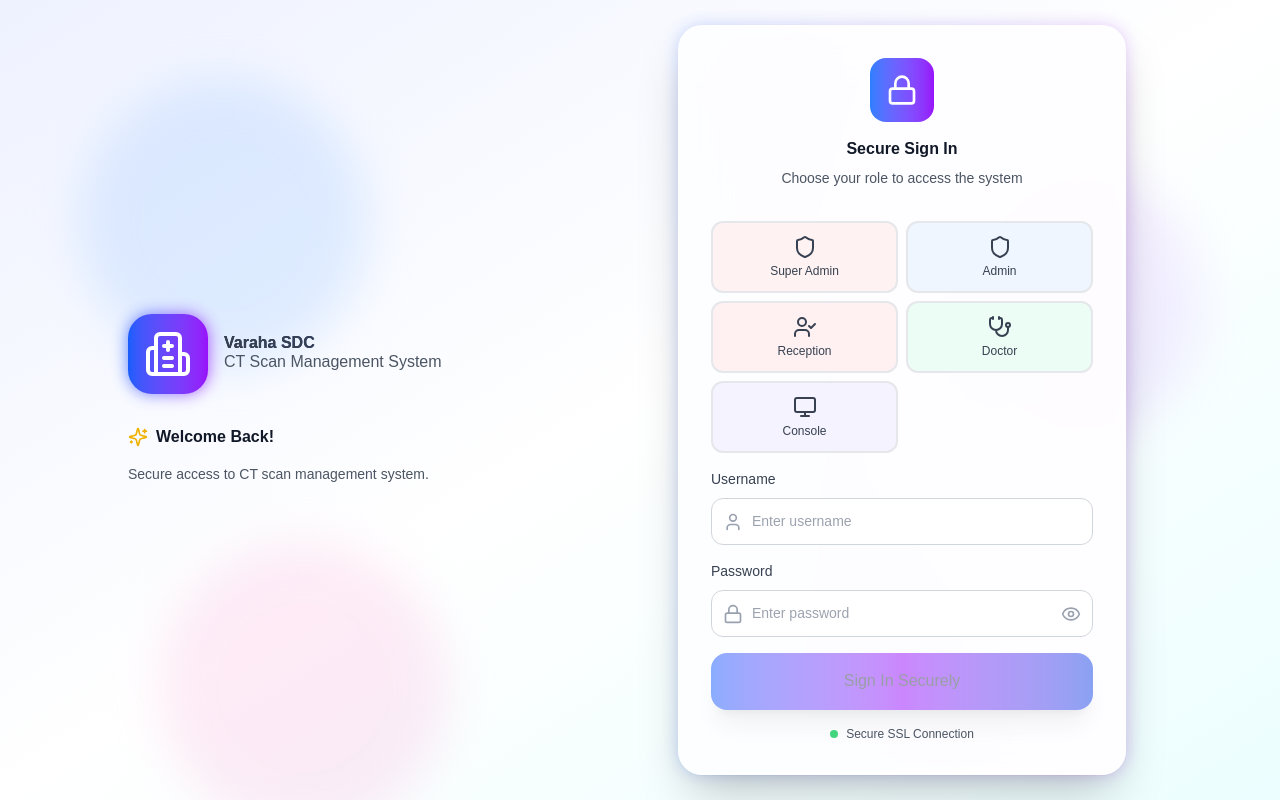
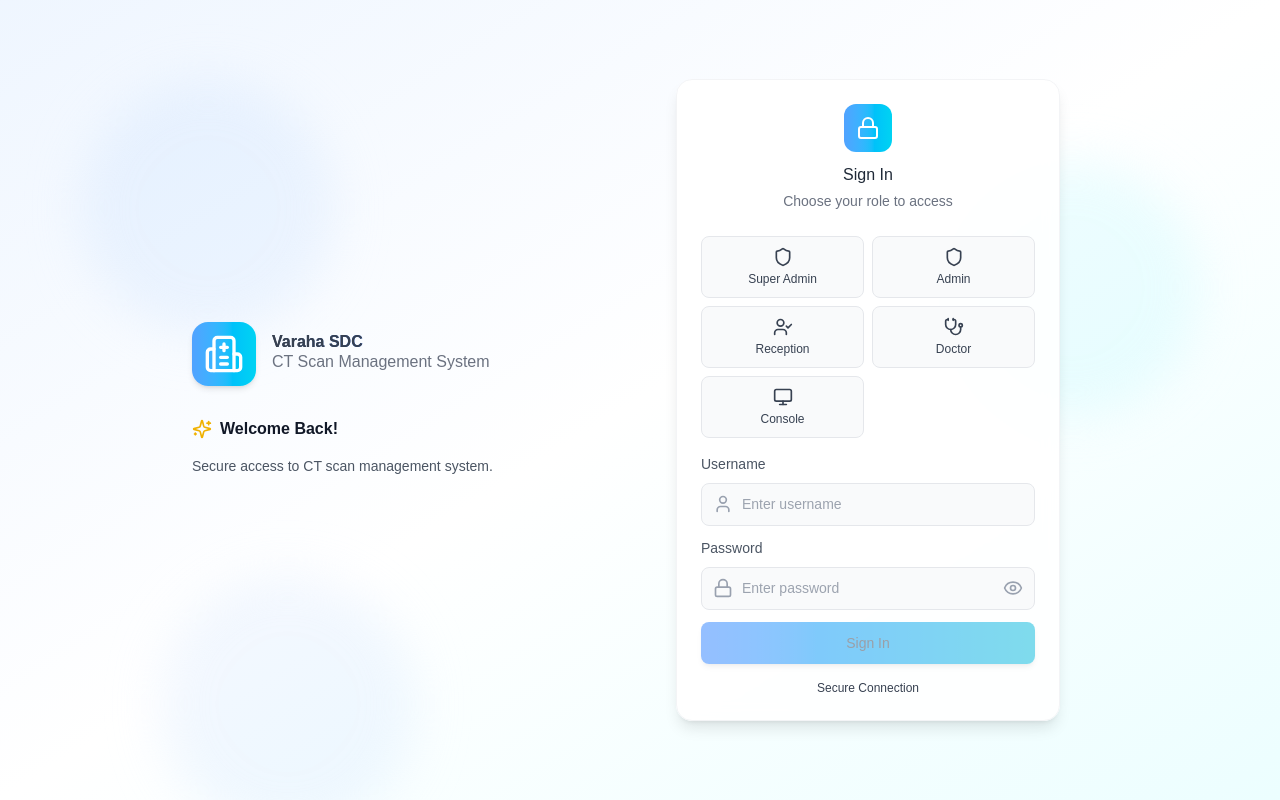
Before and after one commit to ashokverma-an/varaha-sdc-migrated, a Next.js app: page /login in a window 1280 px wide. Built offline with nearby package versions, Linux system fonts and the light colour scheme.

Commit message:
done by ashok vermmq

```diff
--- a/src/app/globals.css
+++ b/src/app/globals.css
@@ -316,3 +316,121 @@ html {
   transform: translateY(-8px) scale(1.02);
   box-shadow: 0 25px 50px -12px rgba(0, 0, 0, 0.25);
 }
+
+/* Dark background text visibility fixes */
+.bg-gray-800, .bg-gray-900, .bg-slate-800, .bg-slate-900,
+.bg-blue-800, .bg-blue-900, .bg-indigo-800, .bg-indigo-900,
+.bg-purple-800, .bg-purple-900, .bg-violet-800, .bg-violet-900,
+.bg-green-800, .bg-green-900, .bg-emerald-800, .bg-emerald-900,
+.bg-red-800, .bg-red-900, .bg-rose-800, .bg-rose-900 {
+  color: white !important;
+}
+
+/* Dark gradient backgrounds */
+.bg-gradient-to-r.from-gray-800, .bg-gradient-to-r.from-slate-800,
+.bg-gradient-to-r.from-blue-800, .bg-gradient-to-r.from-indigo-800,
+.bg-gradient-to-r.from-purple-800, .bg-gradient-to-r.from-violet-800,
+.bg-gradient-to-r.from-green-800, .bg-gradient-to-r.from-emerald-800,
+.bg-gradient-to-r.from-red-800, .bg-gradient-to-r.from-rose-800 {
+  color: white !important;
+}
+
+/* Button text visibility on dark backgrounds */
+button.bg-gray-800, button.bg-gray-900,
+button.bg-blue-800, button.bg-blue-900,
+button.bg-purple-800, button.bg-purple-900,
+button.bg-green-800, button.bg-green-900,
+button.bg-red-800, button.bg-red-900 {
+  color: white !important;
+}
+
+/* Ensure all child elements have white text on dark backgrounds */
+.bg-gray-800 *, .bg-gray-900 *,
+.bg-blue-800 *, .bg-blue-900 *,
+.bg-purple-800 *, .bg-purple-900 *,
+.bg-green-800 *, .bg-green-900 *,
+.bg-red-800 *, .bg-red-900 * {
+  color: white !important;
+}
+
+/* Override for inputs that should remain readable */
+.bg-gray-800 input, .bg-gray-900 input,
+.bg-blue-800 input, .bg-blue-900 input,
+.bg-purple-800 input, .bg-purple-900 input {
+  color: #374151 !important;
+  background-color: white !important;
+}
+
+/* Specific text color overrides for dark backgrounds */
+[class*="bg-gray-8"] h1, [class*="bg-gray-8"] h2, [class*="bg-gray-8"] h3,
+[class*="bg-gray-9"] h1, [class*="bg-gray-9"] h2, [class*="bg-gray-9"] h3,
+[class*="bg-blue-8"] h1, [class*="bg-blue-8"] h2, [class*="bg-blue-8"] h3,
+[class*="bg-blue-9"] h1, [class*="bg-blue-9"] h2, [class*="bg-blue-9"] h3 {
+  color: white !important;
+}
+
+/* Table text on dark backgrounds */
+.bg-gray-800 table, .bg-gray-900 table,
+.bg-blue-800 table, .bg-blue-900 table {
+  color: white !important;
+}
+
+.bg-gray-800 th, .bg-gray-900 th,
+.bg-blue-800 th, .bg-blue-900 th,
+.bg-gray-800 td, .bg-gray-900 td,
+.bg-blue-800 td, .bg-blue-900 td {
+  color: white !important;
+}
+
+/* PHP Admin Report Styling */
+.report-table {
+  font-family: Arial, sans-serif !important;
+  font-size: 11px !important;
+  border-collapse: collapse !important;
+  width: 100% !important;
+}
+
+.report-table th {
+  background-color: #f8f9fa !important;
+  border: 1px solid #dee2e6 !important;
+  padding: 4px 6px !important;
+  font-weight: bold !important;
+  font-size: 11px !important;
+  text-align: left !important;
+  color: #212529 !important;
+}
+
+.report-table td {
+  border: 1px solid #dee2e6 !important;
+  padding: 3px 6px !important;
+  font-size: 11px !important;
+  color: #212529 !important;
+  vertical-align: top !important;
+}
+
+.report-amount {
+  text-align: right !important;
+  font-family: monospace !important;
+  font-weight: bold !important;
+}
+
+.report-date {
+  font-family: Arial, sans-serif !important;
+  font-size: 11px !important;
+  white-space: nowrap !important;
+}
+
+.report-header {
+  font-family: Arial, sans-serif !important;
+  font-size: 14px !important;
+  font-weight: bold !important;
+  text-align: center !important;
+  margin-bottom: 10px !important;
+}
+
+.php-admin-page {
+  font-family: Arial, sans-serif !important;
+  font-size: 11px !important;
+  background-color: white !important;
+  padding: 10px !important;
+}
--- a/src/app/login/page.tsx
+++ b/src/app/login/page.tsx
@@ -81,30 +81,29 @@ export default function Login() {
   };
 
   return (
-    <div className="min-h-screen bg-gradient-to-br from-indigo-50 via-white to-cyan-50 flex items-center justify-center p-4 relative overflow-hidden">
+    <div className="min-h-screen bg-gradient-to-br from-blue-50 via-white to-cyan-50 flex items-center justify-center p-2 relative overflow-hidden">
       {/* Animated Background Elements */}
       <div className="absolute inset-0">
-        <div className="absolute top-20 left-20 w-72 h-72 bg-blue-200 rounded-full mix-blend-multiply filter blur-xl opacity-30 animate-pulse"></div>
-        <div className="absolute top-40 right-20 w-72 h-72 bg-purple-200 rounded-full mix-blend-multiply filter blur-xl opacity-30 animate-pulse animation-delay-2000"></div>
-        <div className="absolute -bottom-8 left-40 w-72 h-72 bg-pink-200 rounded-full mix-blend-multiply filter blur-xl opacity-30 animate-pulse animation-delay-4000"></div>
+        <div className="absolute top-20 left-20 w-64 h-64 bg-blue-100 rounded-full mix-blend-multiply filter blur-xl opacity-20 animate-pulse"></div>
+        <div className="absolute top-40 right-20 w-64 h-64 bg-cyan-100 rounded-full mix-blend-multiply filter blur-xl opacity-20 animate-pulse animation-delay-2000"></div>
+        <div className="absolute -bottom-8 left-40 w-64 h-64 bg-blue-100 rounded-full mix-blend-multiply filter blur-xl opacity-20 animate-pulse animation-delay-4000"></div>
       </div>
 
-      <div className="relative w-full max-w-5xl mx-auto">
-        <div className="grid lg:grid-cols-2 gap-6 items-center">
+      <div className="relative w-full max-w-4xl mx-auto">
+        <div className="grid lg:grid-cols-2 gap-4 items-center">
           {/* Left Side - Branding */}
           <div className="text-center lg:text-left space-y-8">
             <div className="flex items-center justify-center lg:justify-start space-x-4">
               <div className="relative">
-                <div className="absolute inset-0 bg-gradient-to-r from-blue-600 to-purple-600 rounded-3xl blur opacity-75"></div>
-                <div className="relative p-4 bg-gradient-to-r from-blue-600 to-purple-600 rounded-3xl">
-                  <Hospital className="h-12 w-12 text-white" />
+                <div className="p-3 bg-gradient-to-r from-blue-400 to-cyan-400 rounded-2xl shadow-md">
+                  <Hospital className="h-10 w-10 text-white" />
                 </div>
               </div>
               <div>
-                <h1 className="text-5xl font-bold bg-gradient-to-r from-gray-900 via-blue-800 to-purple-800 bg-clip-text text-transparent">
+                <h1 className="text-4xl font-bold bg-gradient-to-r from-gray-700 via-blue-600 to-cyan-600 bg-clip-text text-transparent">
                   Varaha SDC
                 </h1>
-                <p className="text-gray-600 text-xl font-medium">CT Scan Management System</p>
+                <p className="text-gray-500 text-lg font-medium">CT Scan Management System</p>
               </div>
             </div>
 
@@ -120,16 +119,15 @@ export default function Login() {
           </div>
 
           {/* Right Side - Login Form */}
-          <div className="w-full max-w-md mx-auto">
+          <div className="w-full max-w-sm mx-auto">
             <div className="relative">
-              <div className="absolute inset-0 bg-gradient-to-r from-blue-600 to-purple-600 rounded-3xl blur opacity-20"></div>
-              <div className="relative bg-white/95 backdrop-blur-xl rounded-3xl shadow-2xl p-8 border border-white/30">
-                <div className="text-center mb-8">
-                  <div className="inline-flex items-center justify-center w-16 h-16 bg-gradient-to-r from-blue-500 to-purple-600 rounded-2xl mb-4">
-                    <Lock className="h-8 w-8 text-white" />
+              <div className="bg-white/90 backdrop-blur-sm rounded-2xl shadow-lg p-6 border border-gray-100">
+                <div className="text-center mb-6">
+                  <div className="inline-flex items-center justify-center w-12 h-12 bg-gradient-to-r from-blue-400 to-cyan-400 rounded-xl mb-3">
+                    <Lock className="h-6 w-6 text-white" />
                   </div>
-                  <h3 className="text-2xl font-bold text-gray-900 mb-2">Secure Sign In</h3>
-                  <p className="text-gray-600">Choose your role to access the system</p>
+                  <h3 className="text-xl font-semibold text-gray-800 mb-1">Sign In</h3>
+                  <p className="text-gray-500 text-sm">Choose your role to access</p>
                 </div>
 
                 {/* Enhanced Role Selection */}
@@ -141,15 +139,15 @@ export default function Login() {
                         key={role.id}
                         type="button"
                         onClick={() => handleRoleSelect(role)}
-                        className={`group relative p-3 rounded-xl border-2 transition-all duration-300 transform hover:scale-105 ${
+                        className={`group relative p-2.5 rounded-lg border transition-all duration-200 ${
                           selectedRole === role.id
-                            ? `bg-gradient-to-r ${role.color} text-white border-transparent shadow-xl scale-105`
-                            : `${role.bgColor} hover:shadow-lg border-gray-200 ${role.textColor} hover:border-gray-300`
+                            ? `bg-gradient-to-r ${role.color} text-white border-transparent shadow-md`
+                            : `bg-gray-50 hover:bg-gray-100 border-gray-200 text-gray-600 hover:border-gray-300`
                         }`}
                       >
                         <div className="relative z-10">
-                          <IconComponent className="h-6 w-6 mx-auto mb-1" />
-                          <div className="text-xs font-semibold">{role.name}</div>
+                          <IconComponent className="h-5 w-5 mx-auto mb-1" />
+                          <div className="text-xs font-medium">{role.name}</div>
                         </div>
                         {selectedRole === role.id && (
                           <div className="absolute inset-0 bg-white/20 rounded-2xl animate-pulse"></div>
@@ -159,7 +157,7 @@ export default function Login() {
                   })}
                 </div>
 
-              <form onSubmit={handleSubmit} className="space-y-4">
+              <form onSubmit={handleSubmit} className="space-y-3">
                 {error && (
                   <div className="bg-red-50 border-l-4 border-red-400 p-4 rounded-lg">
                     <div className="flex">
@@ -170,7 +168,7 @@ export default function Login() {
 
                 {/* Username Field */}
                 <div className="space-y-2">
-                  <label className="text-sm font-medium text-gray-700 block">
+                  <label className="text-sm font-medium text-gray-600 block">
                     Username
                   </label>
                   <div className="relative">
@@ -182,7 +180,7 @@ export default function Login() {
                       required
                       value={formData.username}
                       onChange={(e) => setFormData({ ...formData, username: e.target.value })}
-                      className="w-full pl-10 pr-4 py-3 border border-gray-300 rounded-xl focus:ring-2 focus:ring-blue-500 focus:border-transparent transition-all duration-200 bg-white text-gray-900 placeholder-gray-500"
+                      className="w-full pl-10 pr-4 py-2.5 border border-gray-200 rounded-lg focus:ring-2 focus:ring-blue-400 focus:border-transparent transition-all duration-200 bg-gray-50 focus:bg-white text-gray-800 placeholder-gray-400"
                       placeholder="Enter username"
                     />
                   </div>
@@ -190,7 +188,7 @@ export default function Login() {
 
                 {/* Password Field */}
                 <div className="space-y-2">
-                  <label className="text-sm font-medium text-gray-700 block">
+                  <label className="text-sm font-medium text-gray-600 block">
                     Password
                   </label>
                   <div className="relative">
@@ -202,7 +200,7 @@ export default function Login() {
                       required
                       value={formData.password}
                       onChange={(e) => setFormData({ ...formData, password: e.target.value })}
-                      className="w-full pl-10 pr-12 py-3 border border-gray-300 rounded-xl focus:ring-2 focus:ring-blue-500 focus:border-transparent transition-all duration-200 bg-white text-gray-900 placeholder-gray-500"
+                      className="w-full pl-10 pr-12 py-2.5 border border-gray-200 rounded-lg focus:ring-2 focus:ring-blue-400 focus:border-transparent transition-all duration-200 bg-gray-50 focus:bg-white text-gray-800 placeholder-gray-400"
                       placeholder="Enter password"
                     />
                     <button
@@ -223,28 +221,22 @@ export default function Login() {
                 <button
                   type="submit"
                   disabled={loading || !selectedRole}
-                  className="group relative w-full bg-gradient-to-r from-blue-600 via-purple-600 to-blue-700 text-white py-4 px-6 rounded-2xl font-semibold hover:from-blue-700 hover:via-purple-700 hover:to-blue-800 focus:outline-none focus:ring-4 focus:ring-blue-500/50 disabled:opacity-50 disabled:cursor-not-allowed transition-all duration-300 shadow-xl hover:shadow-2xl transform hover:scale-[1.02] active:scale-[0.98]"
+                  className="w-full bg-gradient-to-r from-blue-500 to-cyan-500 text-white py-2.5 px-4 rounded-lg font-medium hover:from-blue-600 hover:to-cyan-600 focus:outline-none focus:ring-2 focus:ring-blue-400 focus:ring-offset-1 disabled:opacity-50 disabled:cursor-not-allowed transition-all duration-200 shadow-md hover:shadow-lg"
                 >
-                  <div className="absolute inset-0 bg-gradient-to-r from-white/20 to-transparent rounded-2xl opacity-0 group-hover:opacity-100 transition-opacity duration-300"></div>
-                  <div className="relative z-10">
-                    {loading ? (
-                      <div className="flex items-center justify-center space-x-3">
-                        <div className="w-5 h-5 border-2 border-white border-t-transparent rounded-full animate-spin"></div>
-                        <span className="text-lg">Signing in...</span>
-                      </div>
-                    ) : (
-                      <span className="text-lg">Sign In Securely</span>
-                    )}
-                  </div>
+                  {loading ? (
+                    <div className="flex items-center justify-center space-x-2">
+                      <div className="w-4 h-4 border-2 border-white border-t-transparent rounded-full animate-spin"></div>
+                      <span>Signing in...</span>
+                    </div>
+                  ) : (
+                    <span>Sign In</span>
+                  )}
                 </button>
               </form>
 
                 {/* Footer */}
                 <div className="mt-4 text-center">
-                  <div className="flex items-center justify-center space-x-2">
-                    <div className="w-2 h-2 bg-green-500 rounded-full animate-pulse"></div>
-                    <p className="text-xs text-gray-600">Secure SSL Connection</p>
-                  </div>
+                  <p className="text-xs text-gray-400">Secure Connection</p>
                 </div>
               </div>
             </div>
```
Also changed, not shown: src/utils/dateFormat.ts (added, +85 -0 lines).
